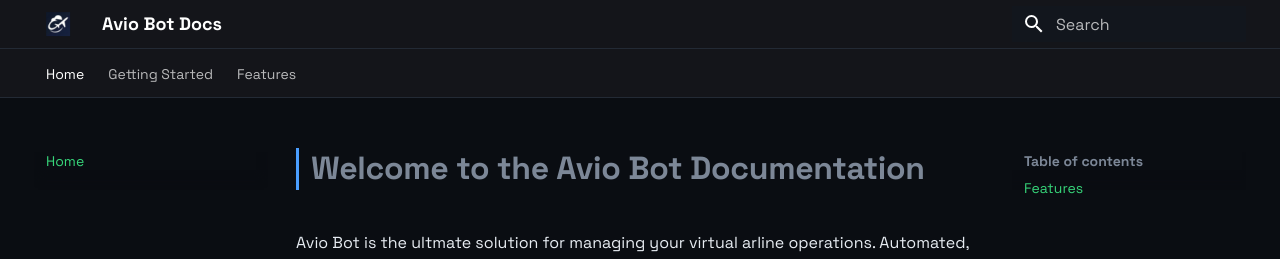
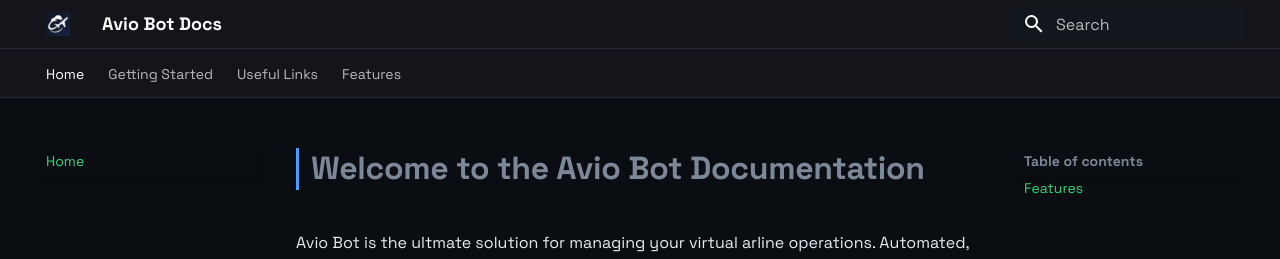
Before and after one commit to fudgemss/avio-wiki, an MkDocs documentation site: the page built from docs/index.md, in a window 1280 px wide and 1147 px high. Shown: the top 259 px of the window. Built offline with MkDocs 1.6.1 and Material for MkDocs 9.7.7, drawn with Linux system fonts in a browser that asks for light colours.

Commit message:
Update mkdocs.yml

```diff
--- a/mkdocs.yml
+++ b/mkdocs.yml
@@ -23,6 +23,7 @@ extra_css:
 nav:
   - Home: index.md
   - Getting Started: getting-started.md
+  - Useful Links: useful-links.md
   - Features:
       - Flight Management: features/flight-management.md
       - Booking: features/booking.md
```
